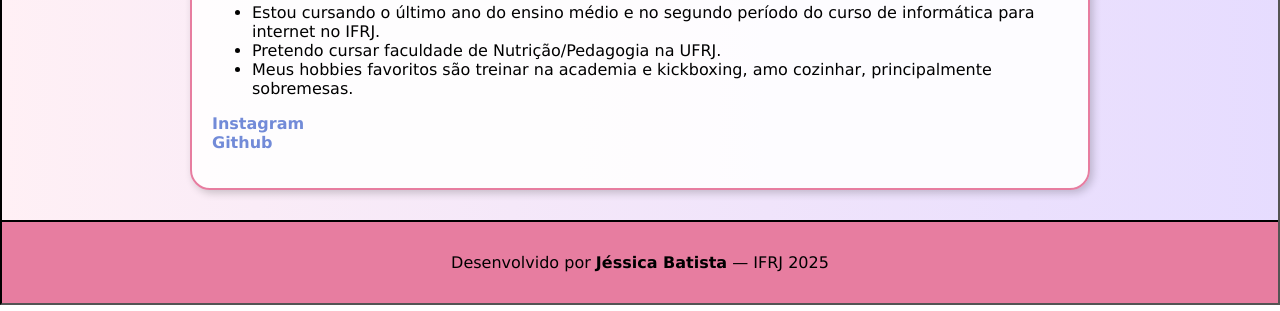
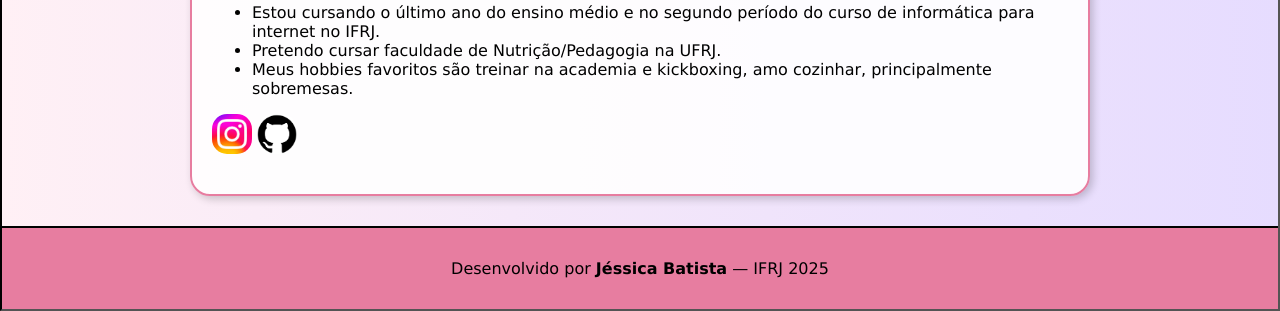
Before and after one commit to jessicabarbosa23/mypage, a plain HTML site: page index.html in a window 1280 px wide. Shown: the part 1662-1973 px from the top of the page. Drawn offline with Linux system fonts and the light colour scheme.

Commit message:
Update index.html

```diff
--- a/index.html
+++ b/index.html
@@ -48,9 +48,8 @@
         <li>Meus hobbies favoritos são treinar na academia e  kickboxing, amo cozinhar, principalmente sobremesas.
             </ul>
             <div class="social-links">
-                <a href="https://www.instagram.com/jessibarbos0/" target="blank" rel="noopener noreferrer">Instagram</a>
-                 <br/>
-                <a href="https://github.com/jessicabarbosa23" target="blank" rel="noopener noreferrer"> Github</a>
+              <a href="https://www.instagram.com/jessibarbos0/" class="instagram.jpg" target="_blank" rel="noopener noreferrer"><img class="links" src="instagram.jpg" width="40px" alt="logogithub"></a>
+                <a href="https://github.com/jessicabarbosa23" target="blank" rel="noopener noreferrer"><img class="links" src="github.png" width="40px" alt="logogithub"></a>
 
             </div>
 
```
